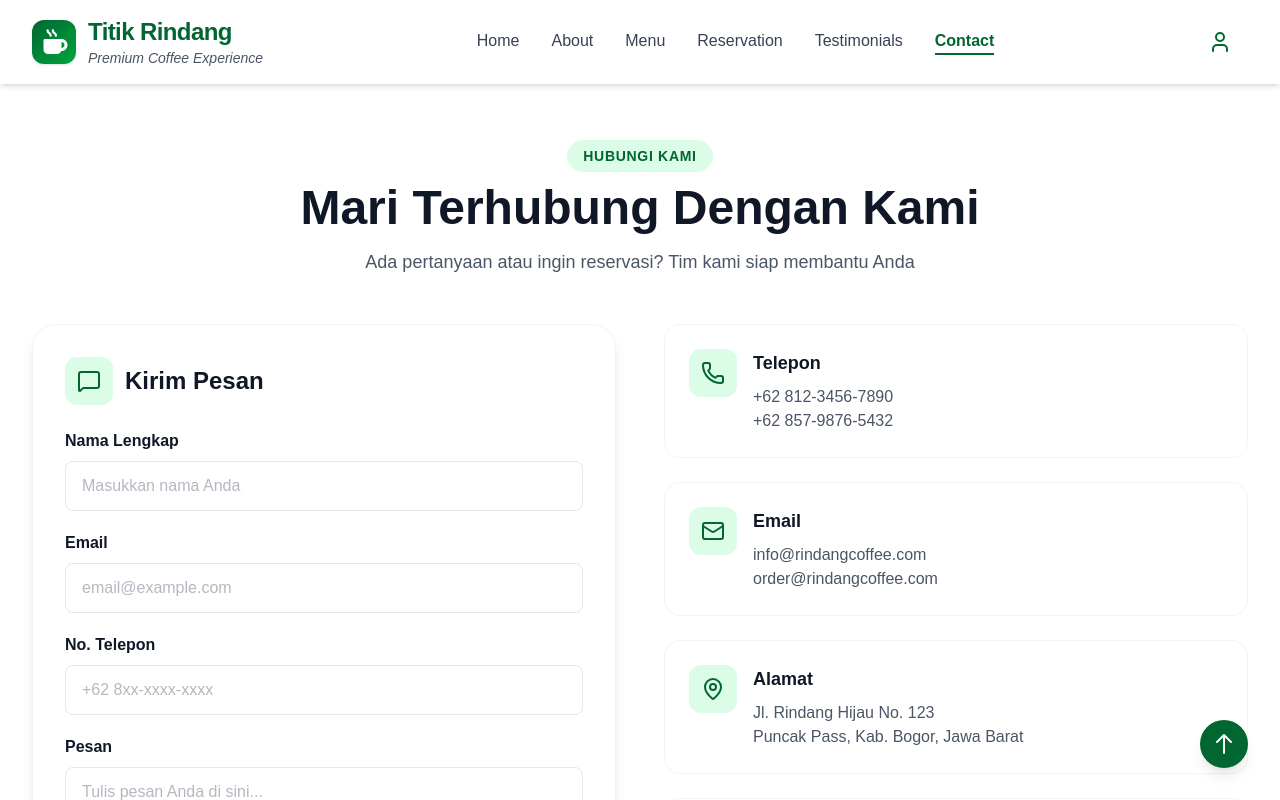
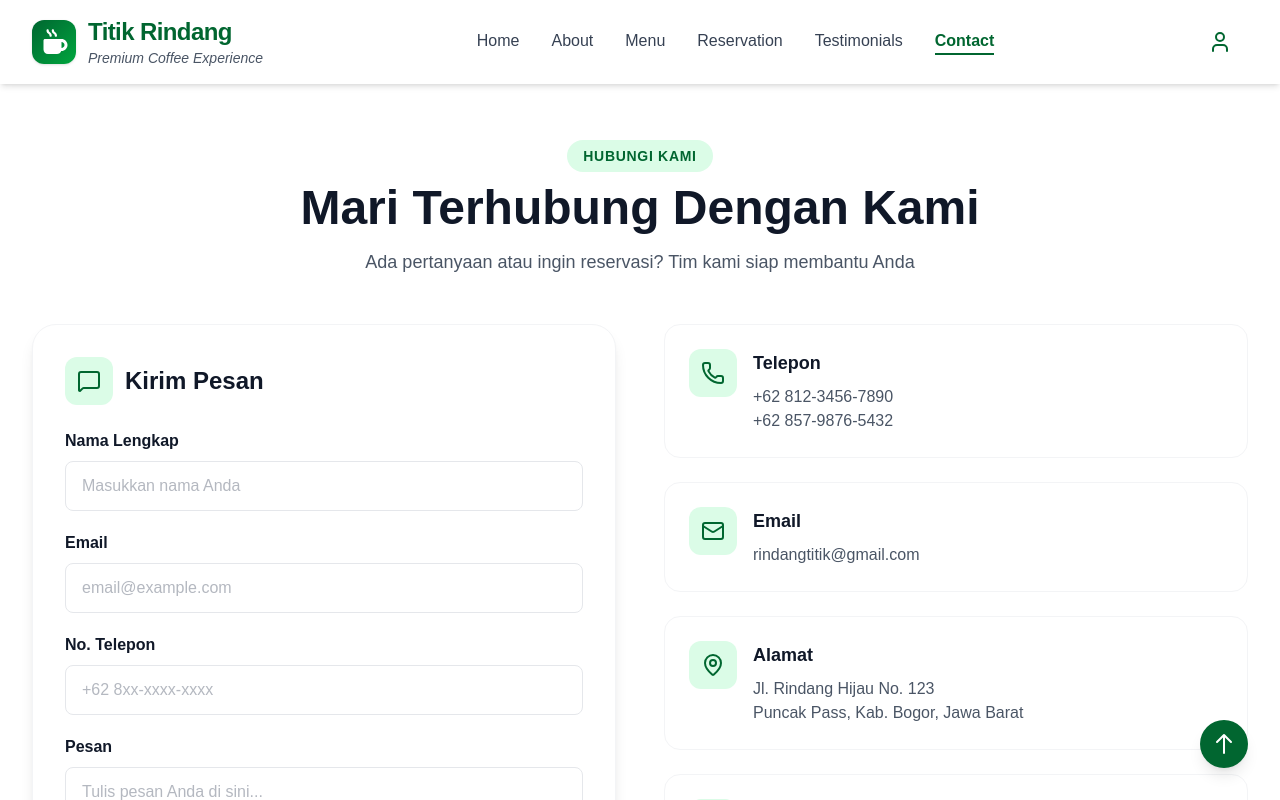
Before and after one commit to Codenames-Ren/Titik-Rindang, a Next.js app in the folder public/: page /contact in a window 1280 px wide. Shown: the top 800 px of the page. Built offline with nearby package versions, Linux system fonts and the light colour scheme.

Commit message:
Update Contact

```diff
--- a/public/src/components/Contact.tsx
+++ b/public/src/components/Contact.tsx
@@ -75,7 +75,7 @@ const ContactSection = () => {
     {
       icon: <Mail className="w-6 h-6" />,
       title: "Email",
-      details: ["info@rindangcoffee.com", "order@rindangcoffee.com"],
+      details: ["rindangtitik@gmail.com"],
       color: "text-green-800"
     },
     {
```
